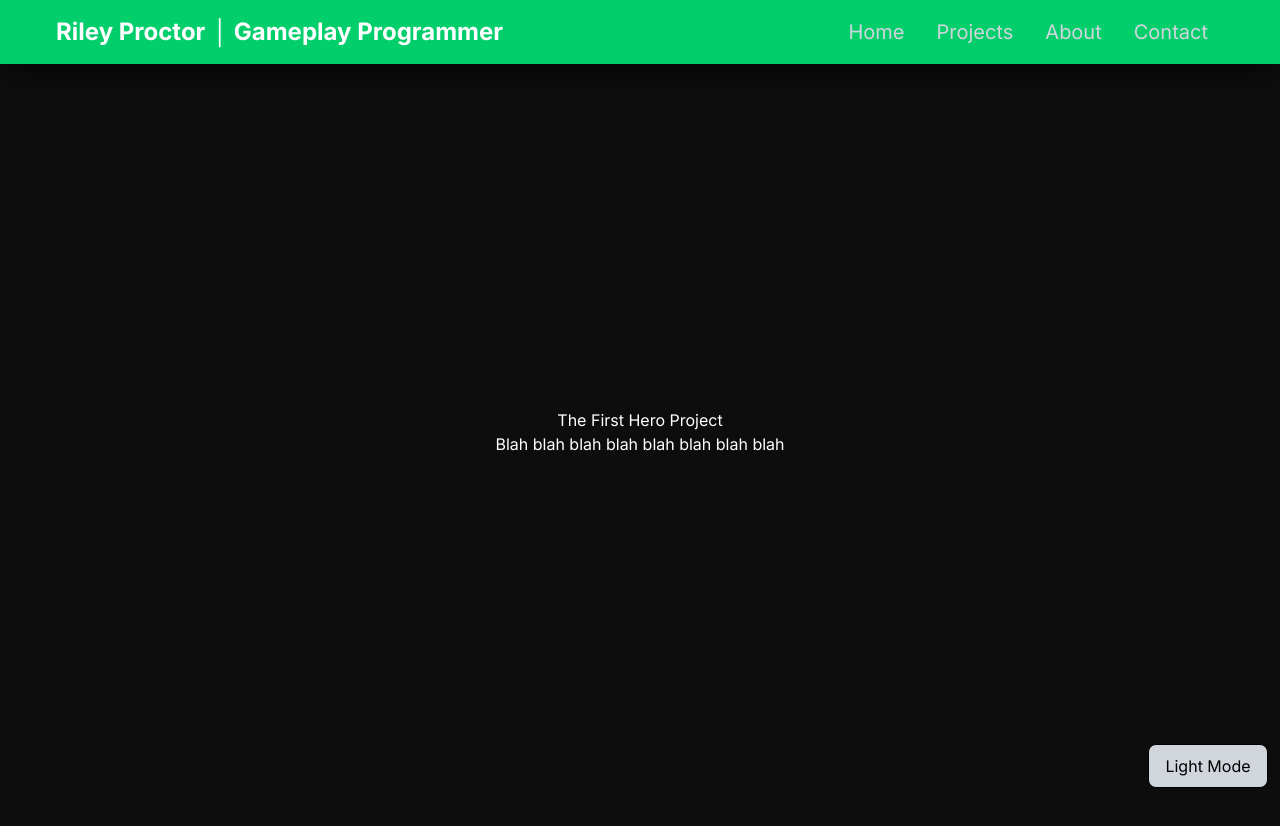
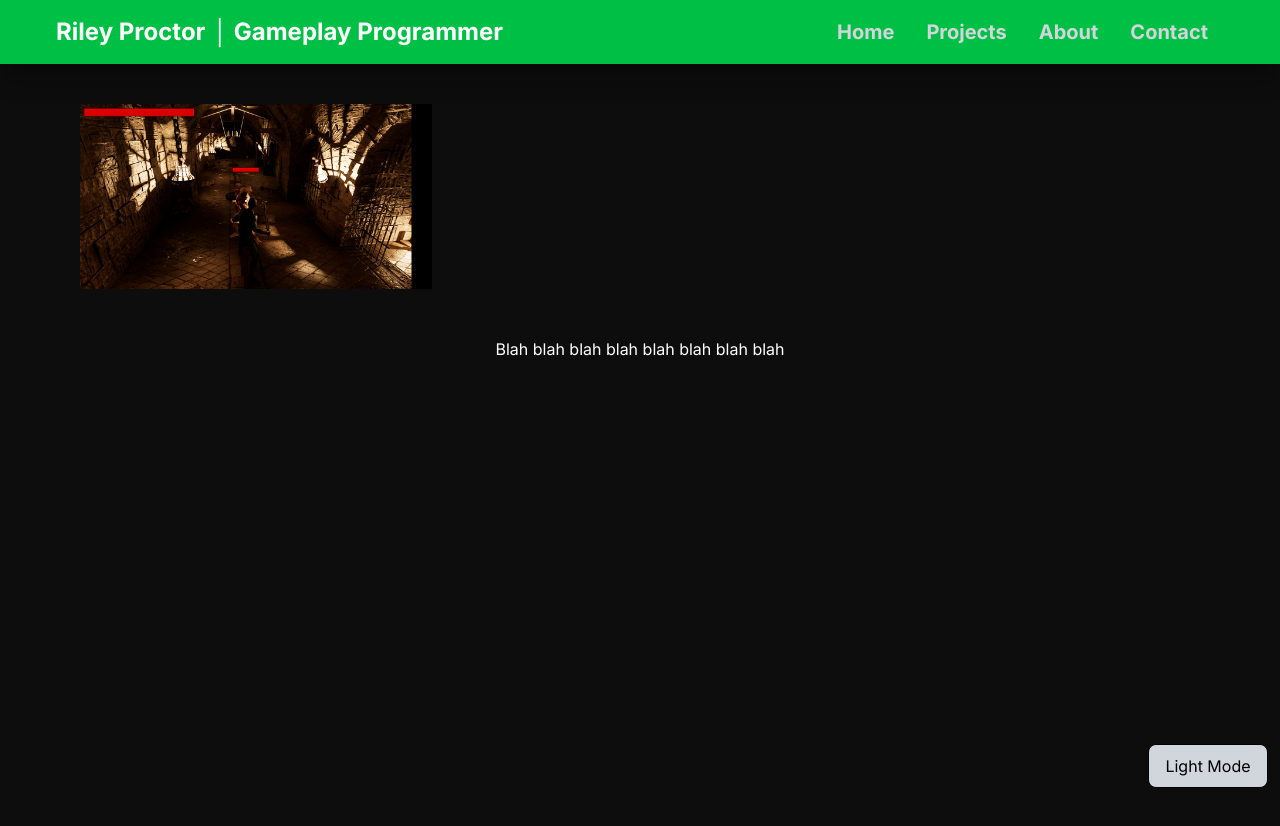
Before and after one commit to RProctor2006/RileyProctor-Portfolio, a React (Vite) app in the folder RileyProctor-PortfolioProject/: page /TheFirstHero in a window 1280 px wide. Shown: the top 826 px of the page. Built offline with nearby package versions, Linux system fonts and the light colour scheme.

Commit message:
Started on TFH Page
Started writing about TFH on its own page

```diff
--- a/RileyProctor-PortfolioProject/src/components/ImageModal.tsx
+++ /dev/null
@@ -1,55 +0,0 @@
-import { useState } from "react";
-import { FaWindowClose } from "react-icons/fa";
-
-type FullscreenImageProps = {
-    src: string;
-    alt?: string;
-    className?: string;
-};
-
-export default function FullscreenImage({ src, alt = "", className = "" }: FullscreenImageProps) {
-    const [isOpen, setIsOpen] = useState(false);
-
-    const openModal = () => setIsOpen(true);
-    const closeModal = () => setIsOpen(false);
-
-    return (
-        <>
-            {/* Thumbnail */}
-            <img
-                src={src}
-                alt={alt}
-                onClick={openModal}
-                className={`w-64 h-auto rounded-lg cursor-pointer shadow hover:opacity-80 transition ${className}`}
-            />
-
-            {/* Modal */}
-            {isOpen && (
-                <div
-                    className="fixed inset-0 z-50 flex items-center justify-center"
-                    onClick={closeModal}
-                    onKeyDown={(e) => e.key === "Escape" && closeModal()}
-                    tabIndex={0}
-                >
-                    <div
-                        className="bg-black/80 p-4 rounded-xl relative"
-                        onClick={(e) => e.stopPropagation()}
-                    >
-                        <button
-                            onClick={closeModal}
-                            className="absolute top-4 right-4 text-white bg-black/60 hover:bg-black/80 rounded-full p-2"
-                        >
-                            <FaWindowClose className="w-6 h-6" />
-                        </button>
-
-                        <img
-                            src={src}
-                            alt={alt}
-                            className="w-full h-auto max-h-[80vh] object-contain mx-auto rounded-lg shadow-lg"
-                        />
-                    </div>
-                </div>
-            )}
-        </>
-    );
-}
--- a/RileyProctor-PortfolioProject/src/components/Navbar.tsx
+++ b/RileyProctor-PortfolioProject/src/components/Navbar.tsx
@@ -1,10 +1,9 @@
 //import React from 'react'
-import { Link, scrollSpy } from 'react-scroll'
+import { Link as ScrollLink, scrollSpy } from 'react-scroll'
+import { Link as RouterLink } from 'react-router-dom'
 import { useEffect } from 'react'
 
 import BurgerMenu from "./BurgerMenu.tsx";
-
-
 
 const Navbar = () => {
 
@@ -15,28 +14,35 @@ const Navbar = () => {
 
     return (
         <nav
-            className="fixed sm:w-dvw sm:text-sm sm:pr-6 sm:pl-2 top-0 left-0 right-0 bg-lightacc1/80 backdrop-blur-md shadow-md z-50 text-lighttext dark:bg-darklight/80 dark:text-white dark:shadow-xl/30">
+            className="fixed sm:w-dvw sm:text-sm sm:pr-6 sm:pl-2 top-0 left-0 right-0 bg-lightacc1/80 backdrop-blur-md shadow-md z-50 text-lighttext dark:bg-darklight dark:text-white dark:shadow-xl/30">
             <div className="max-w-6xl mx-auto py-4 flex flex-row items-center justify-between sm:gap-6 md:gap-8">
-                <div className="sm:text-lg md:text-2xl font-bold">Riley Proctor │ Gameplay Programmer</div>
+
+                <RouterLink to="/">
+                    <button
+                        className="cursor-pointer sm:text-lg md:text-2xl font-bold"
+                    >
+                        Riley Proctor │ Gameplay Programmer
+                    </button>
+                </RouterLink>
 
                 {/*If device viewport is larger than phone size, then display headings in navbar*/}
                 {window.innerWidth > 768 ? (
-                    <ul className="sm:text-sm flex flex-row gap-8 text-gray-700 font-medium md:text-xl dark:text-gray-300 dark:shadow-white">
-                        <li><Link to="home" smooth={true} duration={500} spy={true} offset={-80}
+                    <ul className="sm:text-sm flex flex-row gap-8 text-gray-700 font-bold md:text-xl dark:text-gray-300 dark:shadow-white">
+                        <li><ScrollLink to="home" smooth={true} duration={500} spy={true} offset={-80}
                                   activeClass="font-semibold"
-                                  className="hover:text-darklightsec cursor-pointer transition-colors duration-300">Home</Link>
+                                  className="hover:text-darklightsec cursor-pointer transition-colors duration-300">Home</ScrollLink>
                         </li>
-                        <li><Link to="projects" smooth={true} duration={500} spy={true} offset={-80}
+                        <li><ScrollLink to="projects" smooth={true} duration={500} spy={true} offset={-80}
                                   activeClass="font-semibold"
-                                  className="hover:text-darklightsec cursor-pointer transition-colors duration-300">Projects</Link>
+                                  className="hover:text-darklightsec cursor-pointer transition-colors duration-300">Projects</ScrollLink>
                         </li>
-                        <li><Link to="about" smooth={true} duration={500} spy={true} offset={-80}
+                        <li><ScrollLink to="about" smooth={true} duration={500} spy={true} offset={-80}
                                   activeClass="font-semibold"
-                                  className="hover:text-darklightsec cursor-pointer transition-colors duration-300">About</Link>
+                                  className="hover:text-darklightsec cursor-pointer transition-colors duration-300">About</ScrollLink>
                         </li>
-                        <li><Link to="contact" smooth={true} duration={500} spy={true} offset={-80}
+                        <li><ScrollLink to="contact" smooth={true} duration={500} spy={true} offset={-80}
                                   activeClass="font-semibold"
-                                  className="hover:text-blue-600 cursor-pointer transition-colors duration-300">Contact</Link>
+                                  className="hover:text-darklightsec cursor-pointer transition-colors duration-300">Contact</ScrollLink>
                         </li>
                     </ul>
                 ) : (
--- a/RileyProctor-PortfolioProject/src/index.css
+++ b/RileyProctor-PortfolioProject/src/index.css
@@ -12,7 +12,7 @@
     --color-darkbg: oklch(0.1591 0 0);
     --color-darkbgsec: oklch(0.3979 0 0);
     --color-darkbglight: oklch(0.652 0.1901 253.21);
-    --color-darklight: oklch(0.8758 0.2303 152.02);
+    --color-darklight: oklch(0.6841 0.2338 152.02);
     --color-darklightsec: oklch(0.6533 0.2684 354.75);
 }
 
--- a/RileyProctor-PortfolioProject/src/pages/HomePage.tsx
+++ b/RileyProctor-PortfolioProject/src/pages/HomePage.tsx
@@ -15,7 +15,7 @@ function HomePage() {
             <Navbar />
             <div className="fixed right-0 bottom-0 p-3"> <ThemeSwitchButton/> </div>
 
-            <main className="">
+            <main>
                 <Hero />
                 <Projects />
                 <About />
--- a/RileyProctor-PortfolioProject/src/pages/TheFirstHeroPage.tsx
+++ b/RileyProctor-PortfolioProject/src/pages/TheFirstHeroPage.tsx
@@ -2,8 +2,15 @@
 
 function TheFirstHeroPage() {
     return (
-        <div className="min-h-screen flex flex-col items-center justify-center bg-white text-black dark:bg-darkbg dark:text-white">
-            <h1>The First Hero Project</h1>
+        <div className="min-h-screen bg-white text-black dark:bg-darkbg dark:text-white">
+
+            <h1 className="text-black dark:text-white ">Combat System</h1>
+            <img
+                className="w-md p-12"
+                src="/images/projects/TFH/TFHPagePhoto.png"
+                alt="TFH Page Photo"
+            ></img>
+
             <p>Blah blah blah blah blah blah blah blah</p>
         </div>
     )
```
Also changed, not shown: RileyProctor-PortfolioProject/public/images/projects/TFH/TFHPagePhoto.png (added).
